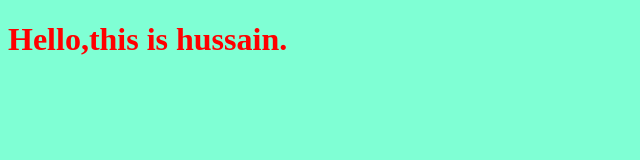
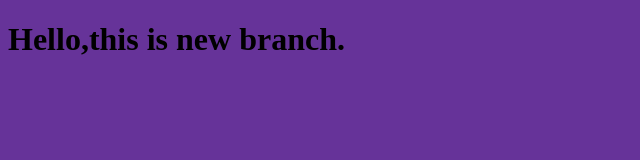
Before and after one commit to hussainkzaid/myproject, a plain HTML site: page index.html in a window 1280 px wide. Shown: the whole page, without its empty margins (0-640 px from the left). Drawn offline with Linux system fonts and the light colour scheme.

Commit message:
changing style for the title

```diff
--- a/index.html
+++ b/index.html
@@ -9,7 +9,7 @@
 </head>
 
 <body>
-    <h1>Hello,this is hussain.</h1>
+    <h1>Hello,this is new branch.</h1>
     <script src="app.js"></script>
 </body>
 
--- a/style.css
+++ b/style.css
@@ -1,7 +1,7 @@
 h1 {
-    color: red;
+    color: black;
 }
 
 body {
-    background-color: aquamarine;
+    background-color: rebeccapurple;
 }
```
